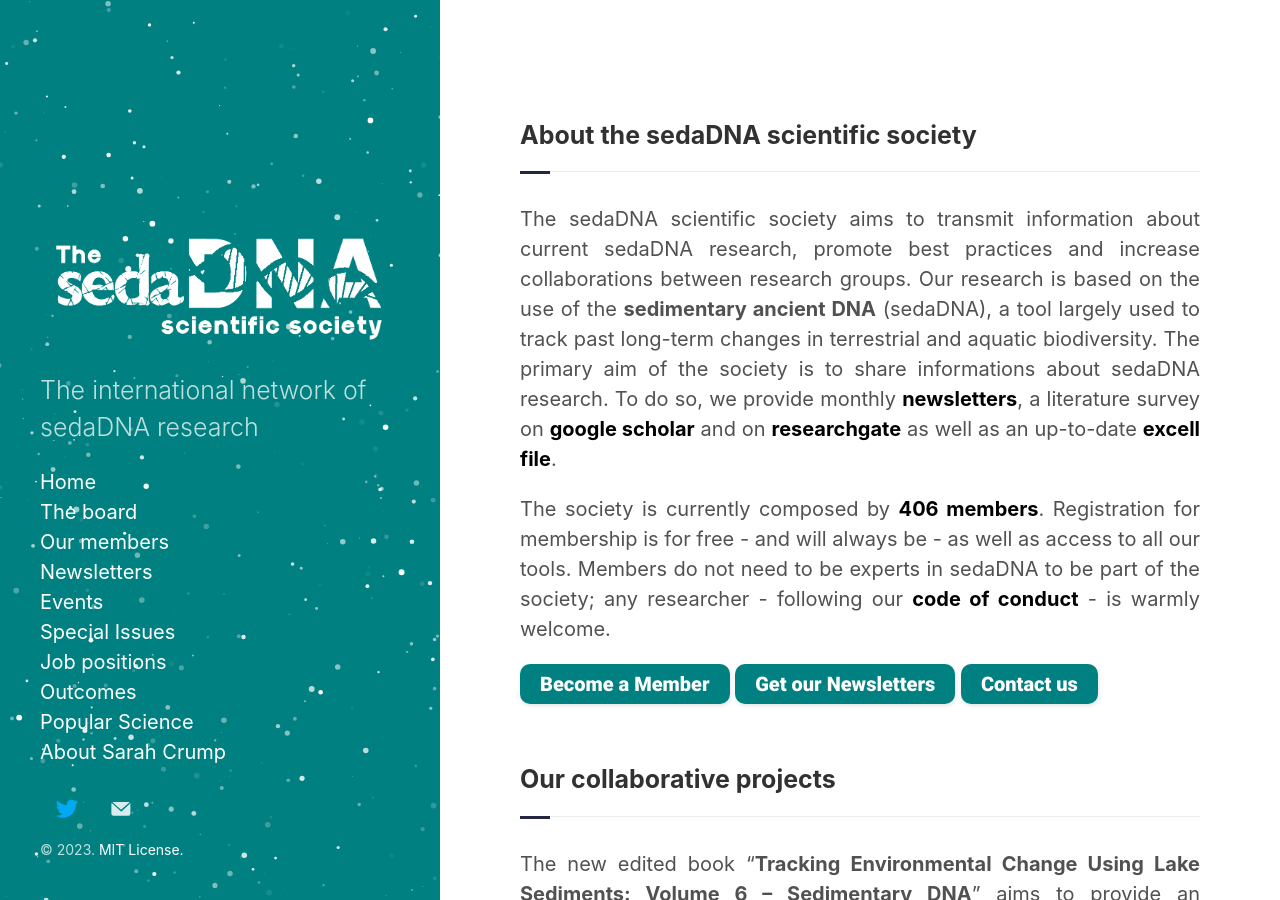
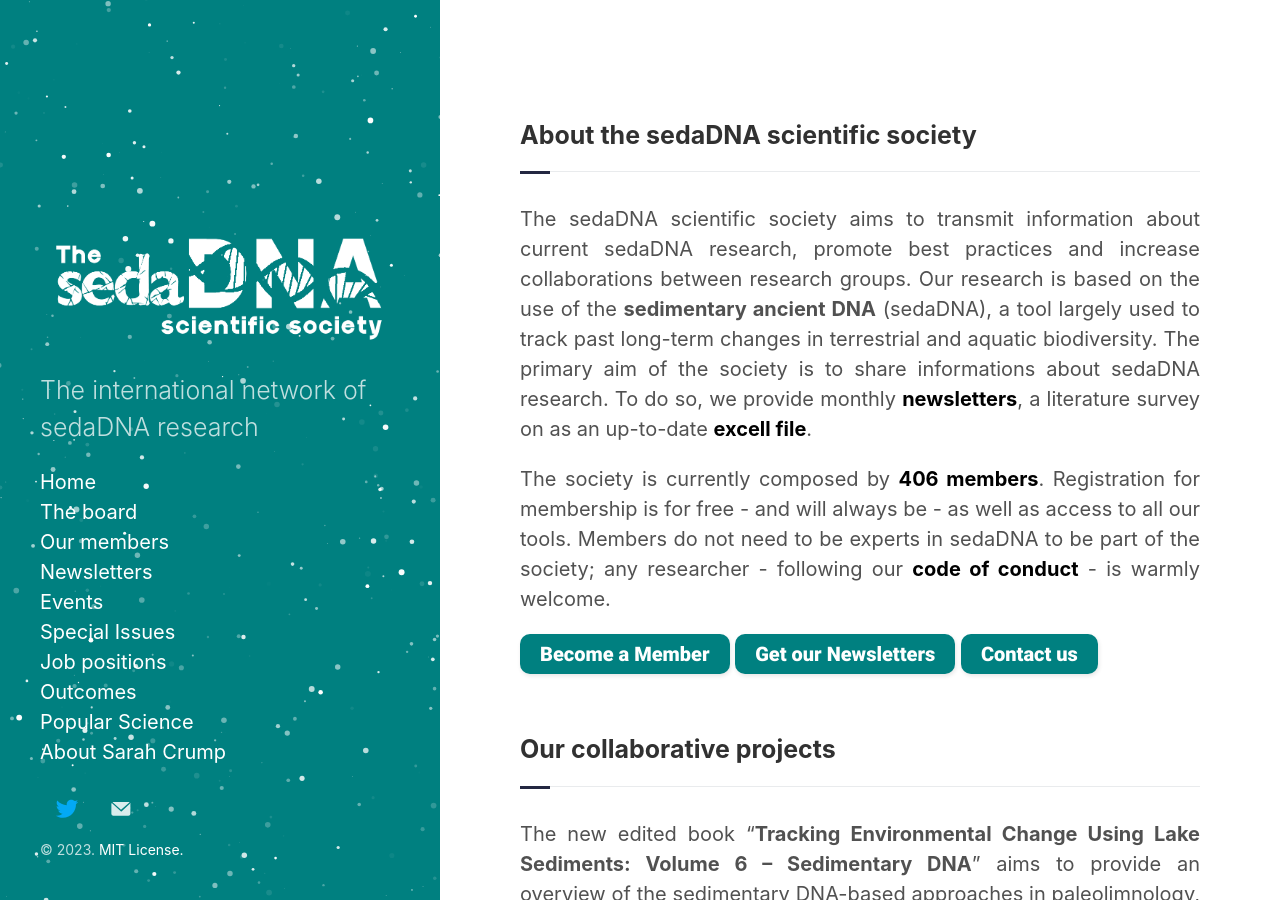
Before and after one commit to sedadna/sedadna.github.io, a Jekyll site: the page built from index.html, in a window 1280 px wide and 900 px high. Built offline with Jekyll 4.4.1, drawn with Linux system fonts in a browser that asks for light colours; the list of posts is cut into pages by our own code.

Commit message:
Update index.html

```diff
--- a/index.html
+++ b/index.html
@@ -4,7 +4,7 @@
 
 <div class="intro">
 <h3 class="section-title underline">About the sedaDNA scientific society</h3>
-<p>The sedaDNA scientific society aims to transmit information about current sedaDNA research, promote best practices and increase collaborations between research groups. Our research is based on the use of the <b>sedimentary ancient DNA</b> (sedaDNA), a tool largely used to track past long-term changes in terrestrial and aquatic biodiversity. The primary aim of the society is to share informations about sedaDNA research. To do so, we provide monthly <a href="/category/news.html"><b>newsletters</b></a>, a literature survey on <a href="https://scholar.google.fr/citations?user=90ytJ14AAAAJ&hl=fr" target="_blank"><b>google scholar</b></a> and on <a href="https://www.researchgate.net/project/Comprehensive-literature-about-ancient-DNA-studies-from-sedimentary-archives-by-the-sedaDNA-scientific-society" target="_blank"><b>researchgate</b></a> as well as an up-to-date <a href="https://drive.google.com/file/d/1fZKL1Vb0xhpDSuqNx_JnYAk0KXEtF0PS/view" target="_blank"><b>excell file</b></a>. </p>
+<p>The sedaDNA scientific society aims to transmit information about current sedaDNA research, promote best practices and increase collaborations between research groups. Our research is based on the use of the <b>sedimentary ancient DNA</b> (sedaDNA), a tool largely used to track past long-term changes in terrestrial and aquatic biodiversity. The primary aim of the society is to share informations about sedaDNA research. To do so, we provide monthly <a href="/category/news.html"><b>newsletters</b></a>, a literature survey on as an up-to-date <a href="https://drive.google.com/file/d/1fZKL1Vb0xhpDSuqNx_JnYAk0KXEtF0PS/view" target="_blank"><b>excell file</b></a>. </p>
 <p>The society is currently composed by <a href="/category/members.html"> <b>406 members</b></a>. Registration for membership is for free - and will always be - as well as access to all our tools. Members do not need to be experts in sedaDNA to be part of the society; any researcher - following our <a href="/category/code.html"><b>code of conduct</b></a> - is warmly welcome.</p>
 <button class="button-join" role="button" onclick="window.open('https://forms.gle/sNqK3VUjHhqUXwbq9','_blank')" type="button">Become a Member</button>
 <button class="button-join" role="button" onclick="window.open('https://forms.gle/icM9hT6uxy7oGmsUA','_blank')" type="button">Get our Newsletters</button>
```
